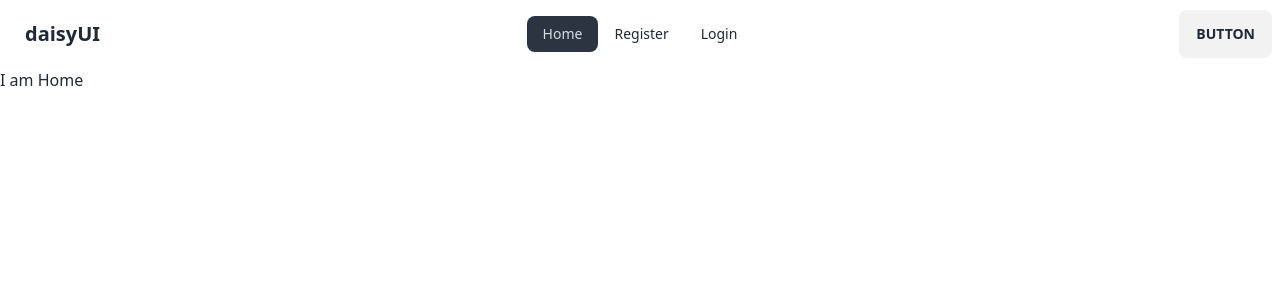
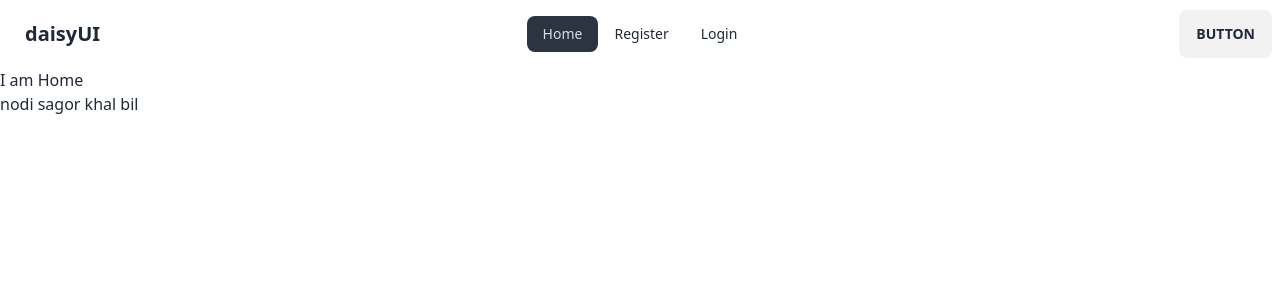
Before and after one commit to mdsayedhasann/auth-moha-milon, a React (Vite) app: page / in a window 1280 px wide. Shown: the top 300 px of the page. Built offline with nearby package versions, Linux system fonts and the light colour scheme.

Commit message:
Use the Context in the Homepage

```diff
--- a/src/Home.jsx
+++ b/src/Home.jsx
@@ -1,9 +1,14 @@
-import React from 'react';
+import { useContext } from 'react';
+import { AuthContext } from './providers/AuthProvider';
 
 const Home = () => {
+    const authInfo = useContext(AuthContext)
     return (
         <div>
             <h1>I am Home</h1>
+           {
+               authInfo.name
+           }
         </div>
     );
 };
--- a/src/providers/AuthProvider.jsx
+++ b/src/providers/AuthProvider.jsx
@@ -1,5 +1,5 @@
 /* eslint-disable react/prop-types */
-import React, { createContext } from 'react';
+import { createContext } from 'react';
 
 export const AuthContext = createContext(null)
 const AuthProvider = ({children}) => {
```
